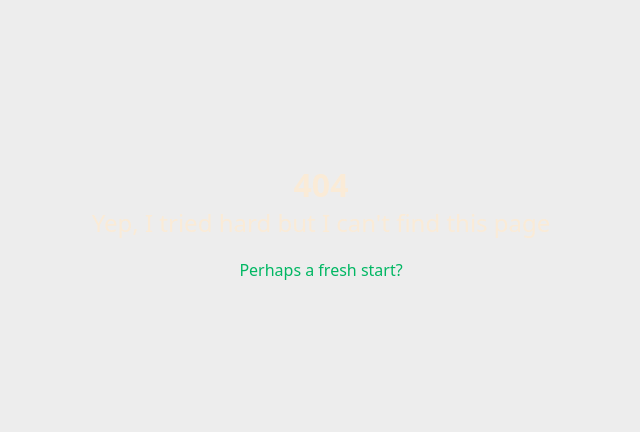
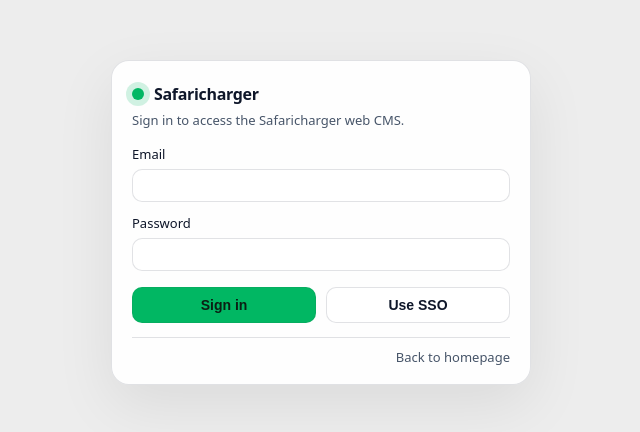
Before and after one commit to Feru-Energy-Ltd/scms-web, a Next.js app: page /login in a window 1280 px wide. Before the commit this address had no page. Shown: the part 178-610 px from the top of the page, without its empty margins (319-959 px from the left). Built offline with nearby package versions, Linux system fonts and the light colour scheme.

Commit message:
feat: refactor login page

```diff
--- /dev/null
+++ b/src/app/login/login.module.css
@@ -0,0 +1,127 @@
+.main {
+  min-height: 100vh;
+  display: flex;
+  align-items: center;
+  justify-content: center;
+  padding: 32px 16px;
+}
+
+.shell {
+  width: min(420px, 100%);
+  border-radius: 18px;
+  border: 1px solid var(--color-border);
+  background: color-mix(in oklab, var(--color-surface) 94%, transparent);
+  padding: 22px 20px 18px;
+  box-shadow: 0 20px 60px rgba(0, 0, 0, 0.08);
+}
+
+.header {
+  display: flex;
+  flex-direction: column;
+  gap: 6px;
+}
+
+.brand {
+  display: inline-flex;
+  align-items: center;
+  gap: 10px;
+}
+
+.brandMark {
+  width: 12px;
+  height: 12px;
+  border-radius: 999px;
+  background: var(--color-primary);
+  box-shadow: 0 0 0 6px color-mix(in oklab, var(--color-primary) 18%, transparent);
+}
+
+.brandName {
+  font-weight: 700;
+  letter-spacing: -0.02em;
+}
+
+.subtitle {
+  color: var(--color-text-muted);
+  font-size: 13px;
+}
+
+.form {
+  margin-top: 16px;
+  display: flex;
+  flex-direction: column;
+  gap: 12px;
+}
+
+.fieldGroup {
+  display: flex;
+  flex-direction: column;
+  gap: 6px;
+}
+
+.label {
+  font-size: 13px;
+}
+
+.input {
+  border-radius: 10px;
+  border: 1px solid var(--color-border);
+  padding: 8px 10px;
+  background: color-mix(in oklab, var(--color-surface) 90%, transparent);
+  color: var(--color-text);
+}
+
+.input:focus-visible {
+  outline: 2px solid color-mix(in oklab, var(--color-primary) 60%, transparent);
+  outline-offset: 1px;
+}
+
+.actionsRow {
+  display: flex;
+  gap: 10px;
+  margin-top: 4px;
+}
+
+.primaryButton,
+.secondaryButton {
+  flex: 1;
+  padding: 9px 12px;
+  border-radius: 10px;
+  border: 1px solid var(--color-border);
+  font-weight: 600;
+  font-size: 14px;
+}
+
+.primaryButton {
+  background: var(--color-primary);
+  color: var(--color-on-primary);
+  border-color: color-mix(in oklab, var(--color-primary) 55%, var(--color-border));
+}
+
+.primaryButton:hover {
+  filter: brightness(0.98);
+}
+
+.secondaryButton {
+  background: color-mix(in oklab, var(--color-surface) 88%, transparent);
+  color: var(--color-text);
+}
+
+.secondaryButton:hover {
+  background: color-mix(in oklab, var(--color-surface) 95%, transparent);
+}
+
+.footer {
+  margin-top: 14px;
+  padding-top: 10px;
+  border-top: 1px solid var(--color-border);
+  text-align: right;
+  font-size: 13px;
+}
+
+.footer a {
+  color: var(--color-text-muted);
+}
+
+.footer a:hover {
+  color: var(--color-text);
+}
--- /dev/null
+++ b/src/app/login/page.tsx
@@ -0,0 +1,63 @@
+ "use client";
+import styles from "./login.module.css";
+
+export default function LoginPage() {
+  return (
+    <main className={styles.main}>
+      <div className={styles.shell}>
+        <header className={styles.header}>
+          <div className={styles.brand}>
+            <span className={styles.brandMark} aria-hidden="true" />
+            <span className={styles.brandName}>Safaricharger</span>
+          </div>
+          <p className={styles.subtitle}>
+            Sign in to access the Safaricharger web CMS.
+          </p>
+        </header>
+
+        <form className={styles.form}>
+          <div className={styles.fieldGroup}>
+            <label className={styles.label} htmlFor="email">
+              Email
+            </label>
+            <input
+              className={styles.input}
+              id="email"
+              name="email"
+              type="email"
+              autoComplete="email"
+              required
+            />
+          </div>
+
+          <div className={styles.fieldGroup}>
+            <label className={styles.label} htmlFor="password">
+              Password
+            </label>
+            <input
+              className={styles.input}
+              id="password"
+              name="password"
+              type="password"
+              autoComplete="current-password"
+              required
+            />
+          </div>
+
+          <div className={styles.actionsRow}>
+            <button className={styles.primaryButton} type="submit">
+              Sign in
+            </button>
+            <button className={styles.secondaryButton} type="button">
+              Use SSO
+            </button>
+          </div>
+        </form>
+
+        <footer className={styles.footer}>
+          <a href="/">Back to homepage</a>
+        </footer>
+      </div>
+    </main>
+  );
+}
--- a/src/app/page.module.css
+++ b/src/app/page.module.css
@@ -244,7 +244,7 @@
 
 .cardGrid {
   display: grid;
-  grid-template-columns: repeat(4, 1fr);
+  grid-template-columns: repeat(3, 1fr);
   gap: 14px;
   margin-top: 14px;
 }
```
Also changed, not shown: src/app/page.tsx (+36 -36 lines), src/app/utils/constants/colors.ts (deleted, +0 -14 lines).
